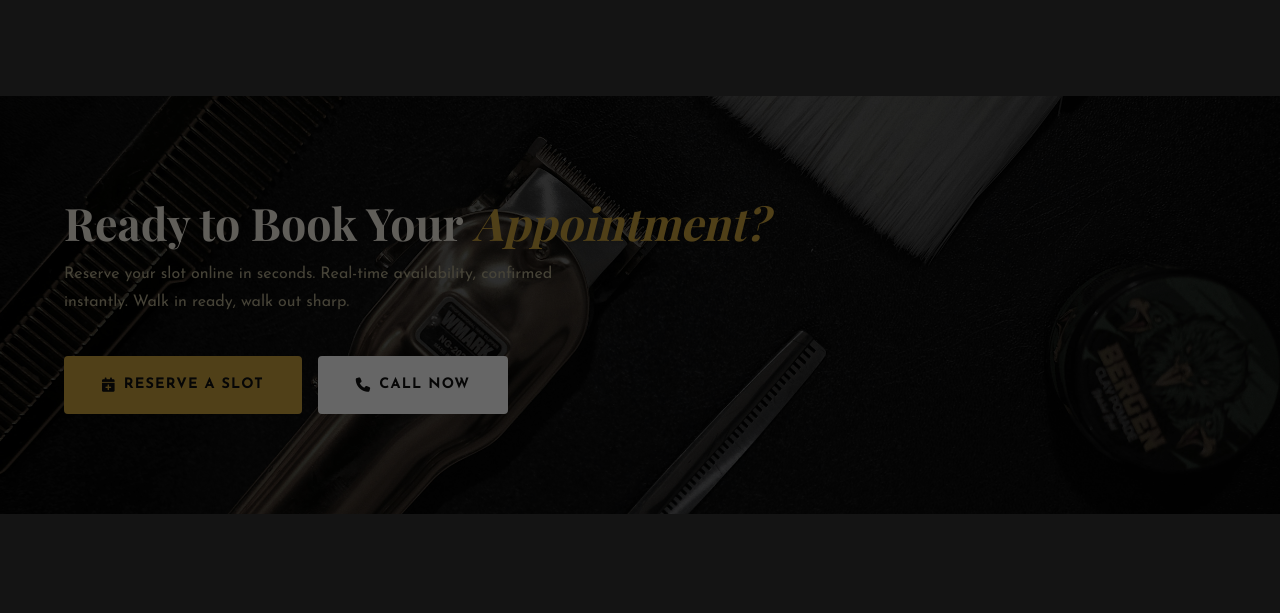
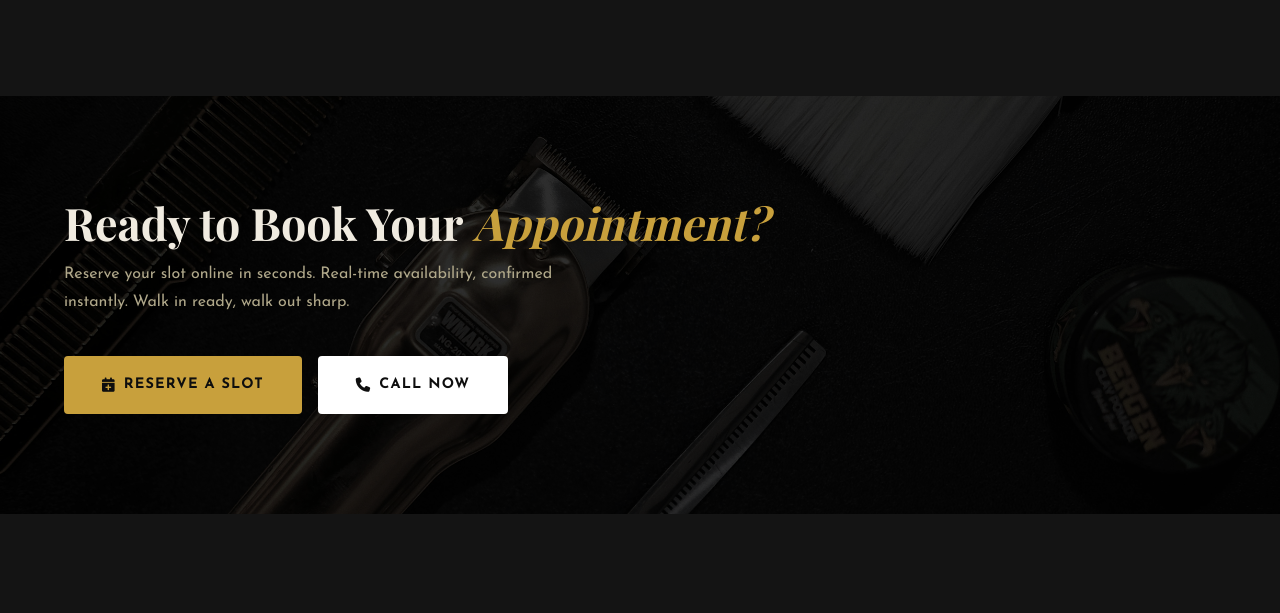
Before and after one commit to JohnDev19/Velvet-Steel, a Django app: page / in a window 1280 px wide. Shown: the part 3592-4205 px from the top of the page. Run offline with Django 4.2, Linux system fonts and the light colour scheme; data that the repository does not hold is empty; some web fonts are replaced.

Commit message:
Last Sync: 2026-04-03 13:19 (macOS)

```diff
--- a/static/css/main.css
+++ b/static/css/main.css
@@ -492,7 +492,7 @@ em { font-style: italic; color: var(--gold); }
   content: '';
   position: absolute; inset: 0;
   background: rgba(0, 0, 0, 0.60);
-  z-index: 1;
+  z-index: 0;
 }
 .cta-banner-img {
   position: absolute; inset: 0;
@@ -501,7 +501,7 @@ em { font-style: italic; color: var(--gold); }
   opacity: 0.55; display: block;
   z-index: 0;
 }
-.cta-content { position: relative; display: flex; align-items: center; justify-content: space-between; gap: 40px; flex-wrap: wrap; }
+.cta-content { position: relative; z-index: 2; display: flex; align-items: center; justify-content: space-between; gap: 40px; flex-wrap: wrap; }
 .cta-text { text-align: left; }
 .cta-text h2 { font-size: clamp(1.8rem, 4vw, 2.8rem); color: var(--text-primary); margin-bottom: 12px; }
 .cta-text p { font-size: 1rem; color: var(--text-secondary); max-width: 500px; }
```
